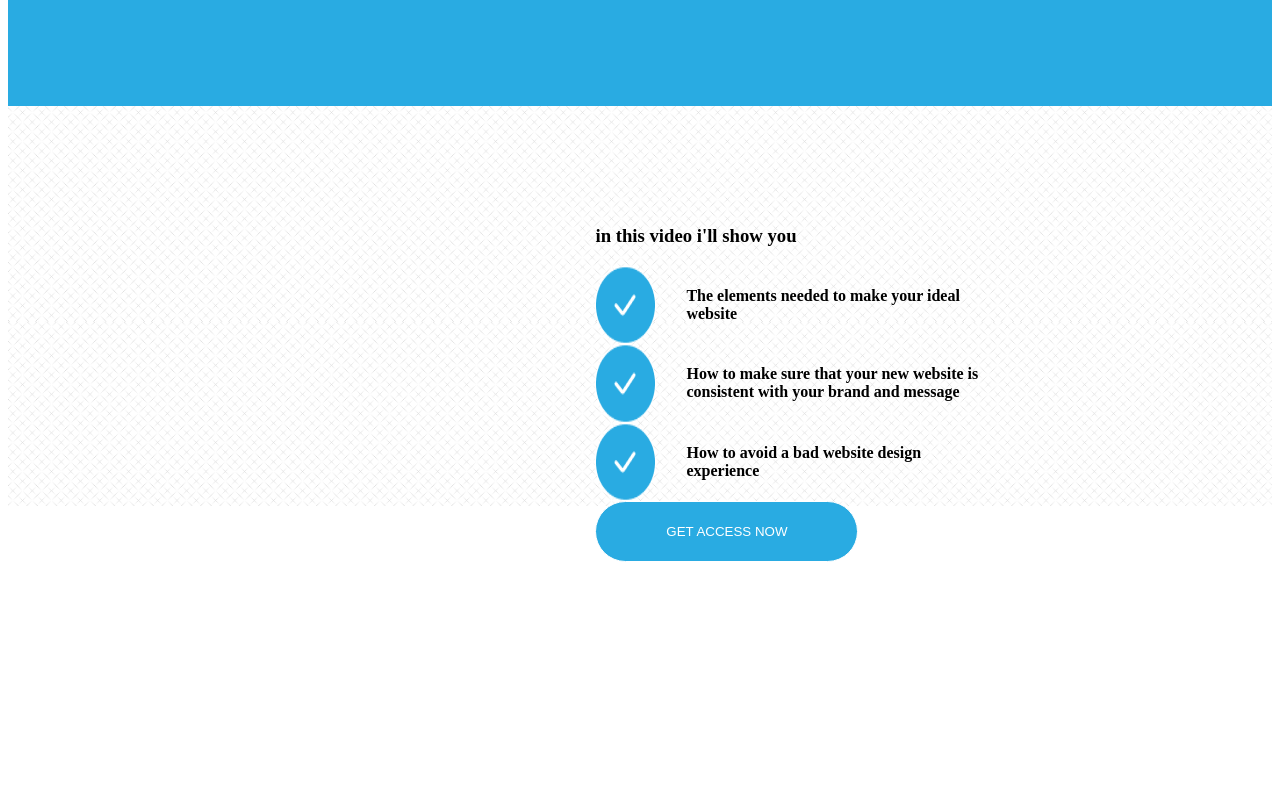
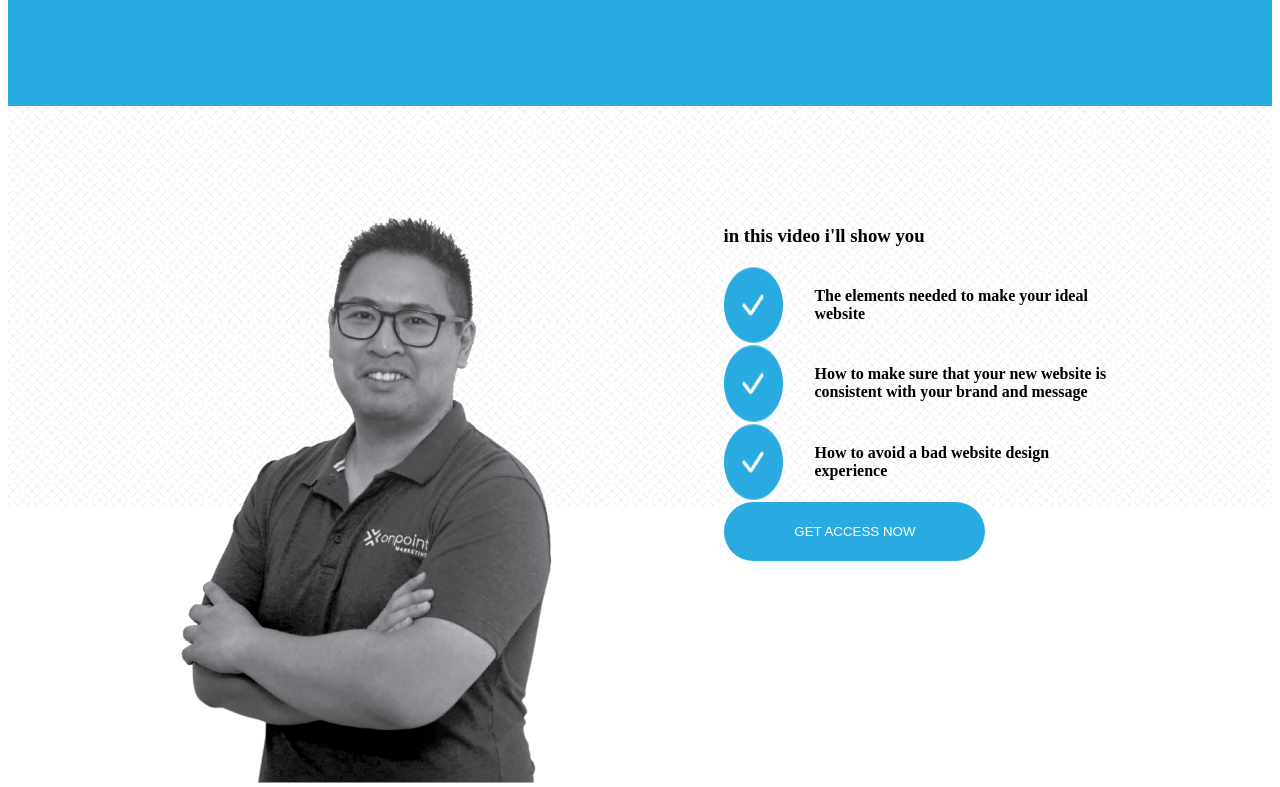
Before and after one commit to rebahaider/landing-page-1, a plain HTML site: page index.html in a window 1280 px wide. Shown: the part 1295-2082 px from the top of the page. Before the commit the page ends 1857 px from the top, so only its background shows below. Drawn offline with Linux system fonts and the light colour scheme; the site is published under a folder, as on GitHub Pages, so addresses that start at the root find nothing.

Commit message:
added image

```diff
--- a/index.html
+++ b/index.html
@@ -5,7 +5,7 @@
     <meta charset="UTF-8">
     <meta name="viewport" content="width=device-width, initial-scale=1.0">
     <link rel="stylesheet" href="style.css">
-    <title>Document</title>
+    <title>Landing Page 1</title>
 </head>
 
 <body>
@@ -25,7 +25,7 @@
     <div class="bg-image2">
         <div  class="second-part">
             <div>
-                <img src="/images/man.png" alt="">
+                <img src="images/man.png" alt="">
             </div>
             <div>
                 <h3>in this video i'll show you</h3>
```
